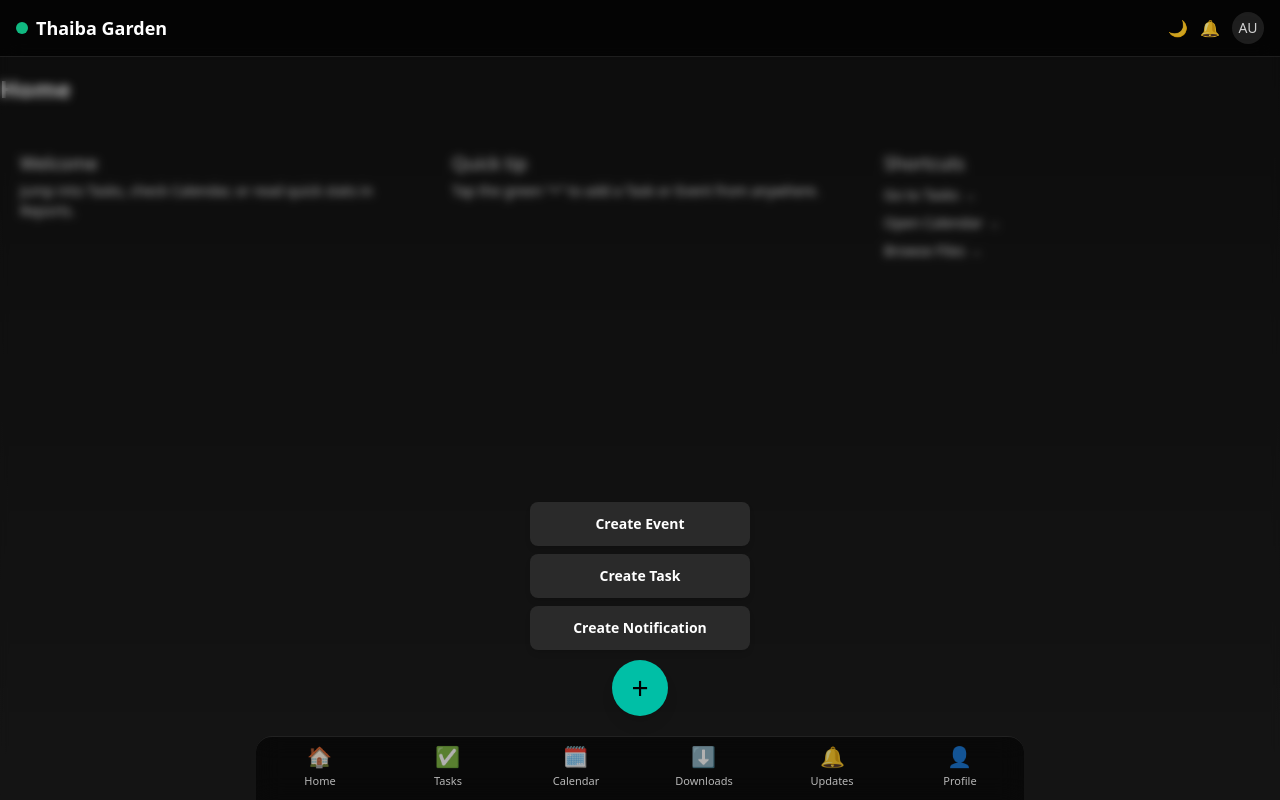
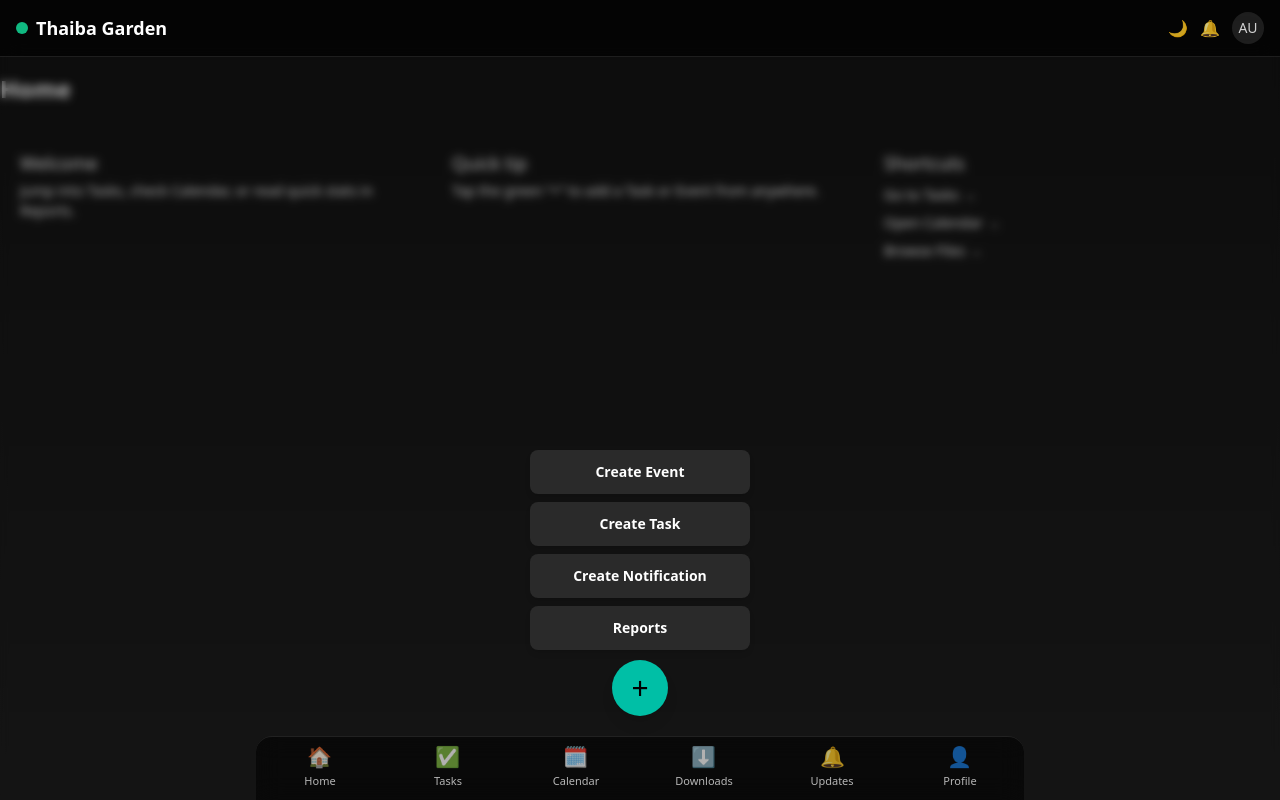
Before and after one commit to asnk633/thaiba-garden-media-manager, a Next.js app: page / in a window 1280 px wide. Both pictures are taken after a click on the button "Create". Built offline with nearby package versions, Linux system fonts and the light colour scheme; no server answers; the database is empty.

Commit message:
chore(nav): remove Reports MenuBtn from BottomNav (keep reports in reports page only)

```diff
--- a/src/components/BottomNav.tsx
+++ b/src/components/BottomNav.tsx
@@ -2,13 +2,14 @@
 "use client";
 
 import Link from "next/link";
-import { usePathname } from "next/navigation";
+import { usePathname, useRouter } from "next/navigation"; // 1. Imported useRouter
 import { useState } from "react";
 
 type Role = "admin" | "team" | "guest";
 
 export default function BottomNav({ onFabClick }: { onFabClick?: () => void }) {
   const pathname = usePathname();
+  const { push } = useRouter(); // 2. Initialized useRouter
   const [fabOpen, setFabOpen] = useState(false);
   const [role] = useState<Role>("admin"); // TODO: wire to real auth
 
@@ -56,9 +57,41 @@ export default function BottomNav({ onFabClick }: { onFabClick?: () => void }) {
         <>
           <div className="fixed inset-0 z-30 bg-black/30 backdrop-blur-sm" onClick={() => setFabOpen(false)} />
           <div className="fixed bottom-[150px] left-0 right-0 z-50 mx-auto flex max-w-sm flex-col items-center gap-2">
-            {role !== "guest" && <MenuBtn label="Create Event" onClick={() => {}} />}
-            <MenuBtn label="Create Task" onClick={() => {}} />
-            {role === "admin" && <MenuBtn label="Create Notification" onClick={() => {}} />}
+            {role !== "guest" && (
+              <MenuBtn
+                label="Create Event"
+                onClick={() => {
+                  // TODO: Implement
+                  setFabOpen(false);
+                }}
+              />
+            )}
+            <MenuBtn
+              label="Create Task"
+              onClick={() => {
+                // TODO: Implement
+                setFabOpen(false);
+              }}
+            />
+            {role === "admin" && (
+              <MenuBtn
+                label="Create Notification"
+                onClick={() => {
+                  // TODO: Implement
+                  setFabOpen(false);
+                }}
+              />
+            )}
+            {/* 3. Added Reports button for admin */}
+            {role === "admin" && (
+              <MenuBtn
+                label="Reports"
+                onClick={() => {
+                  push("/reports");
+                  setFabOpen(false);
+                }}
+              />
+            )}
             {role === "guest" && (
               <p className="text-xs text-white/70">Admin will assign a team member after submission.</p>
             )}
```
